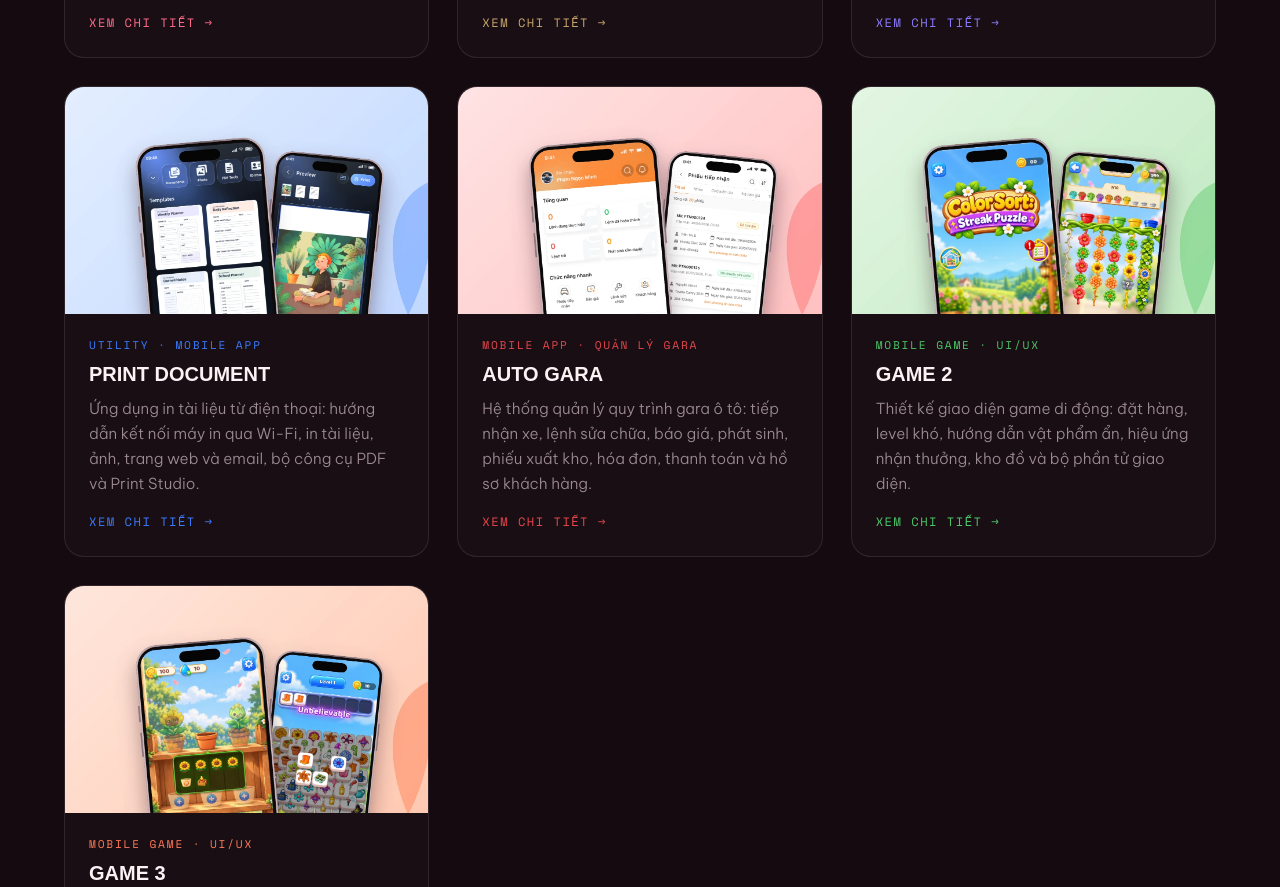
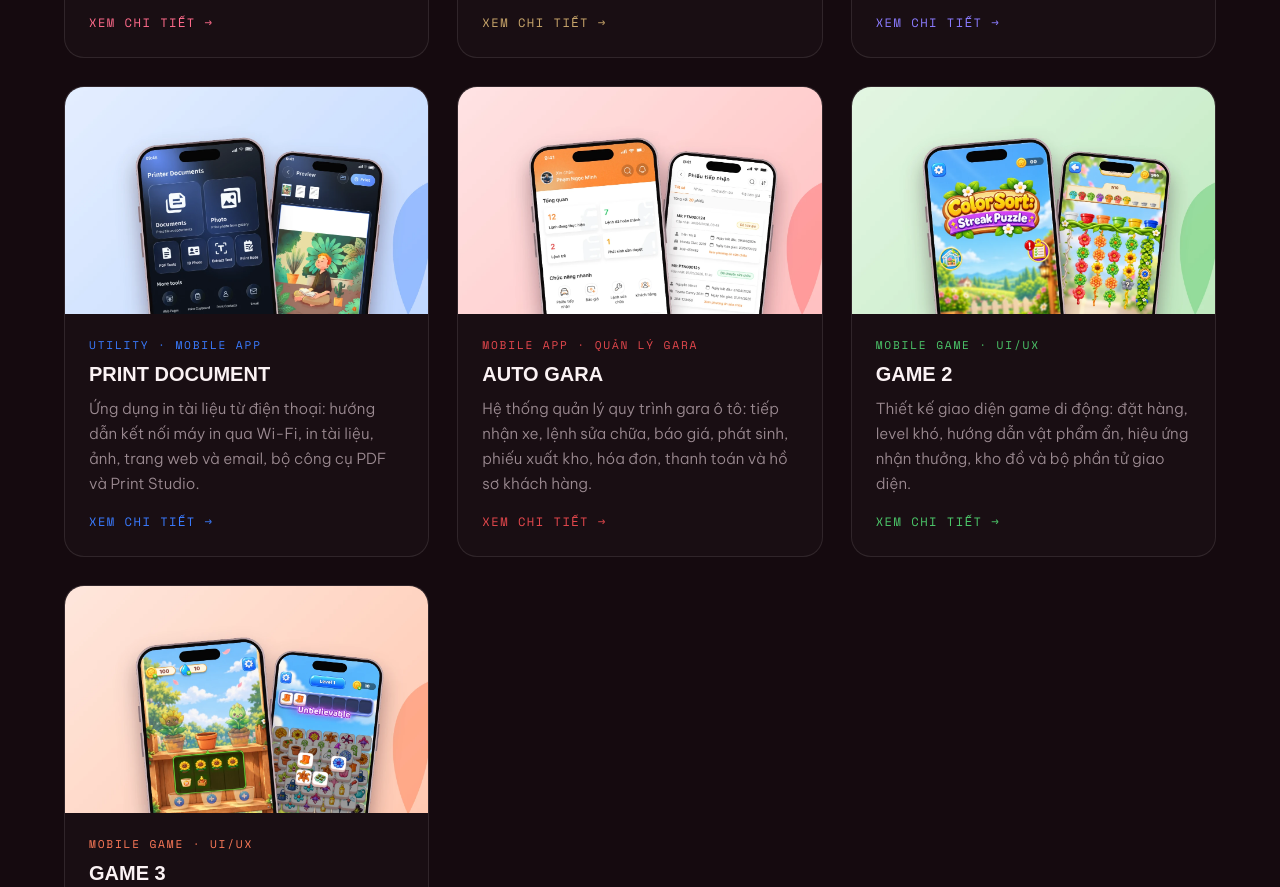
Before and after one commit to ntk35389-create/kien-portfolio, a plain HTML site: page apps.html in a window 1280 px wide. Shown: the part 1598-2485 px from the top of the page. Drawn offline with nearby package versions, Linux system fonts and the light colour scheme; a web font is replaced by a local one.

Commit message:
Use provided Home screens for Print Document and AUTO GARA mockups
Co-Authored-By: Claude Sonnet 5.5 <noreply@anthropic.com>

```diff
--- a/apps.html
+++ b/apps.html
@@ -107,11 +107,11 @@ footer a:hover{color:var(--accent)}
     <div class="body"><span class="tag">Personalization &#183; Mobile App</span><h3>Wallpaper</h3><p>Ứng dụng h&#236;nh nền: duyệt kho h&#236;nh, bộ sưu tập, studio chỉnh sửa với hiệu ứng chiều s&#226;u, đổi font đồng hồ v&#224; c&#225;c thiết lập.</p><span class="cta">Xem chi tiết →</span></div>
   </a>
   <a class="card" href="project-print.html" style="--ca:#3A7BFF">
-    <div class="media"><img src="assets/projects/print-mock2.webp" width="1254" height="1254" loading="lazy" decoding="async" alt="Print Document"></div>
+    <div class="media"><img src="assets/projects/print-mock3.webp" width="1254" height="1254" loading="lazy" decoding="async" alt="Print Document"></div>
     <div class="body"><span class="tag">Utility &#183; Mobile App</span><h3>Print Document</h3><p>Ứng dụng in t&#224;i liệu từ điện thoại: hướng dẫn kết nối m&#225;y in qua Wi-Fi, in t&#224;i liệu, ảnh, trang web v&#224; email, bộ c&#244;ng cụ PDF v&#224; Print Studio.</p><span class="cta">Xem chi tiết →</span></div>
   </a>
   <a class="card" href="project-autogara.html" style="--ca:#E5484D">
-    <div class="media"><img src="assets/projects/autogara-mock2.webp" width="1254" height="1254" loading="lazy" decoding="async" alt="AUTO GARA"></div>
+    <div class="media"><img src="assets/projects/autogara-mock3.webp" width="1254" height="1254" loading="lazy" decoding="async" alt="AUTO GARA"></div>
     <div class="body"><span class="tag">Mobile App &#183; Quản l&#253; gara</span><h3>AUTO GARA</h3><p>Hệ thống quản l&#253; quy tr&#236;nh gara &#244; t&#244;: tiếp nhận xe, lệnh sửa chữa, b&#225;o gi&#225;, ph&#225;t sinh, phiếu xuất kho, h&#243;a đơn, thanh to&#225;n v&#224; hồ sơ kh&#225;ch h&#224;ng.</p><span class="cta">Xem chi tiết →</span></div>
   </a>
   <a class="card" href="project-game2.html" style="--ca:#4CC76A">
```
Also changed, not shown: index.html (+2 -2 lines), assets/projects/autogara-mock2.webp (deleted), assets/projects/autogara-mock3.webp (added), assets/projects/print-mock2.webp (deleted), assets/projects/print-mock3.webp (added), 1 other file.
